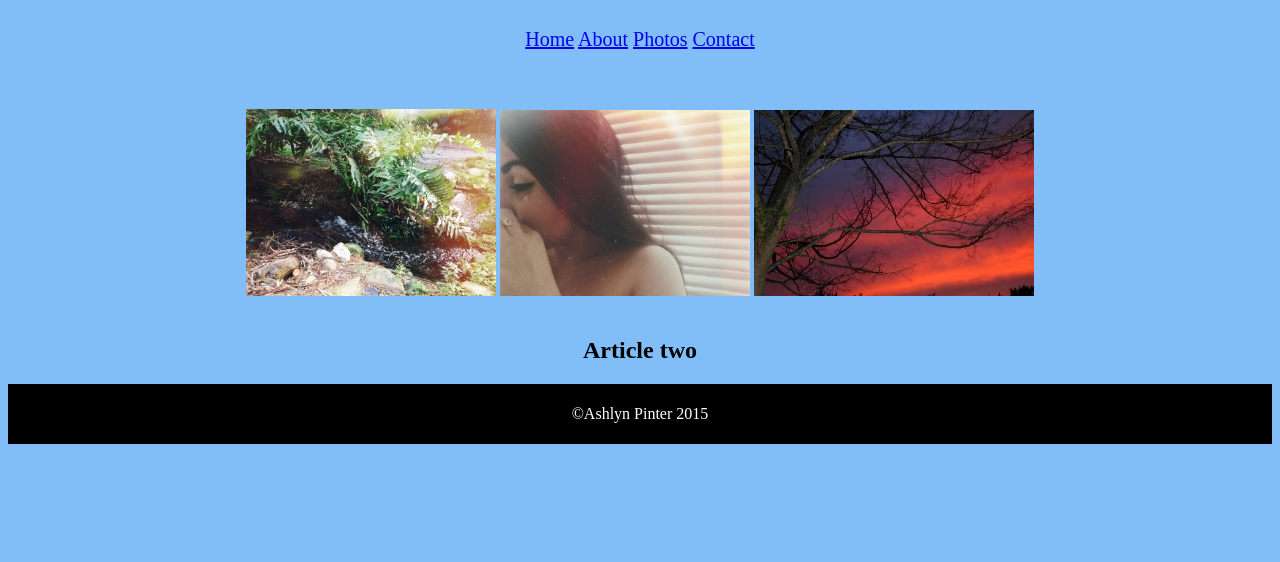
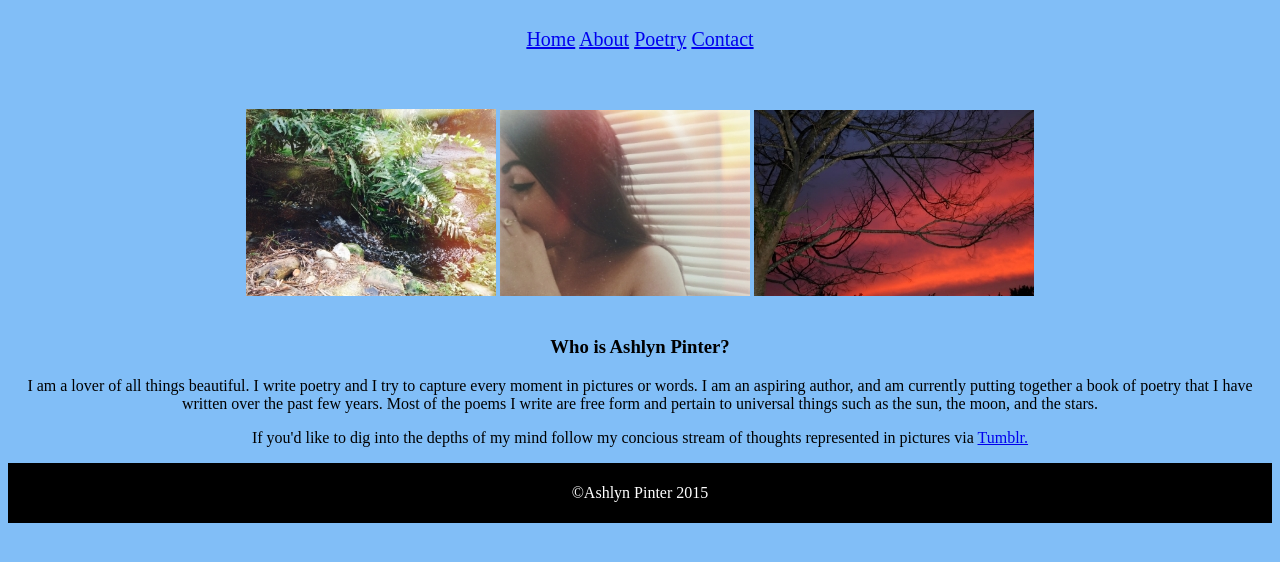
Before and after one commit to ashlynpinter/ashlynpinter.github.io, a plain HTML site: page page1.html in a window 1280 px wide. Shown: the part 48-610 px from the top of the page. Drawn offline with Linux system fonts and the light colour scheme.

Commit message:
embedded link, content

```diff
--- a/page1.html
+++ b/page1.html
@@ -20,7 +20,7 @@
             <nav>
                 <a href="index.html">Home</a>
                 <a href="page1.html">About</a>
-                <a href="page2.html">Photos</a>
+                <a href="page2.html">Poetry</a>
                 <a href="page3.html">Contact</a>
             </nav>
 
@@ -46,10 +46,15 @@
 </tr>
 
 </table>
+                    <section>
         <article>
-                <h1>Article two</h1>
+                <h1>Who is Ashlyn Pinter?</h1>
+            <p>I am a lover of all things beautiful. I write poetry and I try to capture every moment in pictures or words. I am an aspiring author, and am currently putting together a book of poetry that I have written over the past few years. Most of the poems I write are free form and pertain to universal things such as the sun, the moon, and the stars.
+            </p>
+            <p>
+        If you'd like to dig into the depths of my mind follow my concious stream of thoughts represented in pictures via <a href="http://concretegypsy.tumblr.com">Tumblr.</a></p>
             </article>
-
+        </section>
                <footer> <p>&copy;Ashlyn Pinter 2015</p>
 
     </footer>
```
Also changed, not shown: index.html (+4 -4 lines), page2.html (+1 -1 lines), page3.html (+1 -1 lines).
